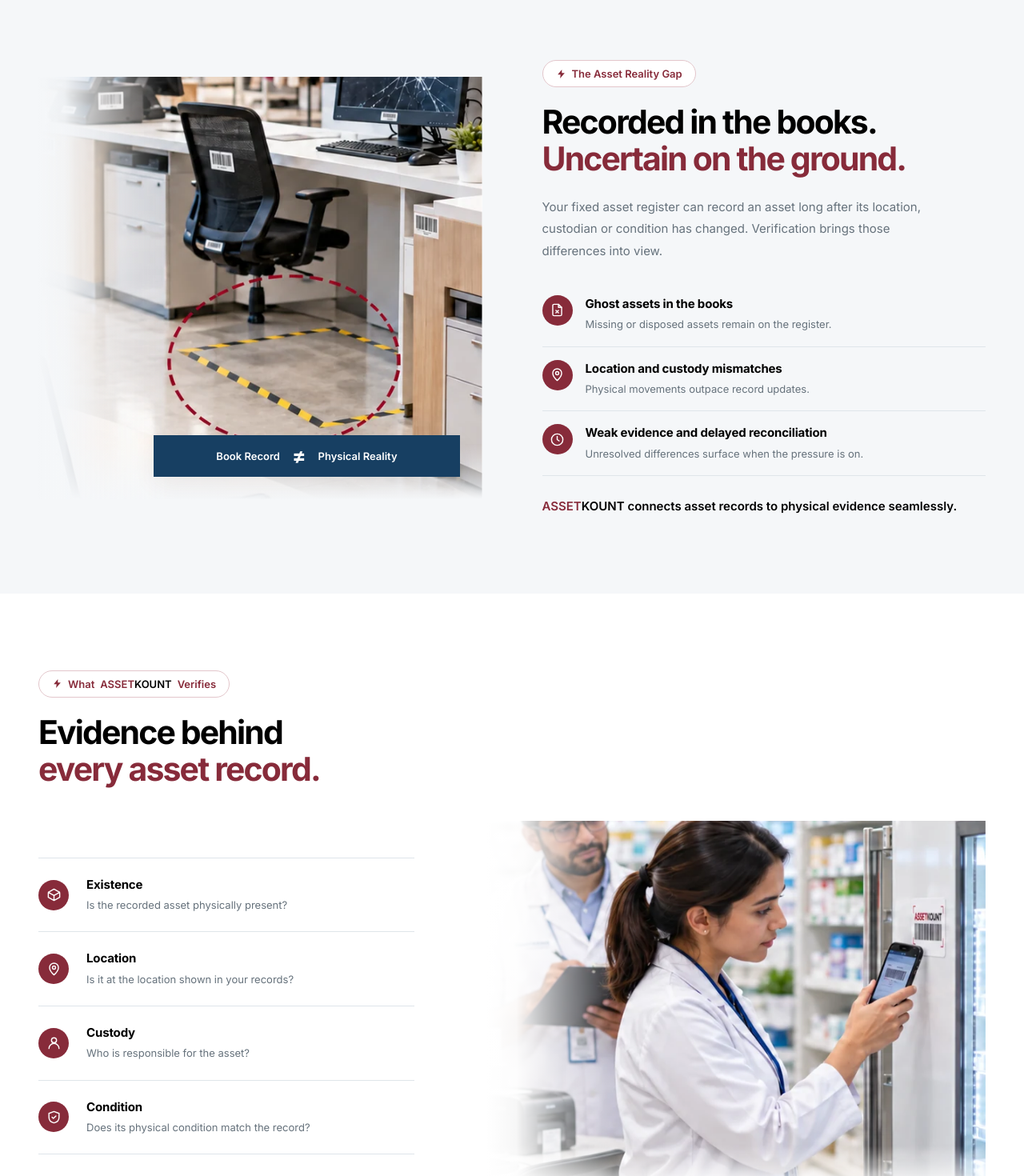
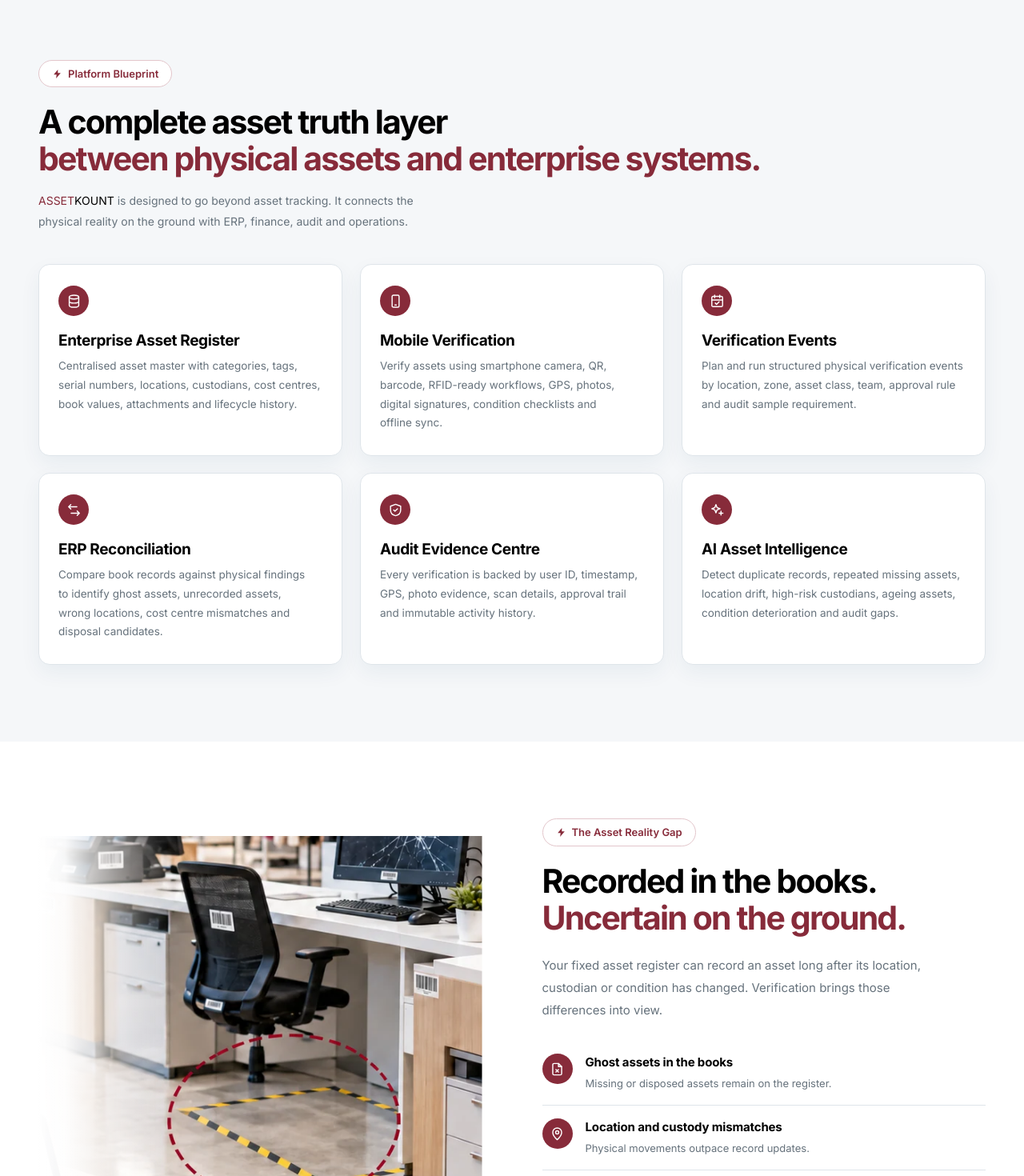
Before and after one commit to raiabhimanyu411-create/assetskount, a React (Vite) app in the folder client/: page / in a window 1280 px wide. Shown: the part 800-2270 px from the top of the page at 80% size. Built offline with nearby package versions, Linux system fonts and the light colour scheme.

Commit message:
new section added

```diff
--- a/client/src/pages/Home.module.css
+++ b/client/src/pages/Home.module.css
@@ -3,6 +3,9 @@
 .page {
   --ink: #182b3c;
   --tint: var(--bg-light);
+  /* Section background, and the colour that stands out against it. */
+  --surface: #fff;
+  --raised: var(--tint);
   background: #fff;
   color: var(--ink);
   line-height: 1.65;
@@ -34,7 +37,7 @@
   isolation: isolate;
   overflow: hidden;
   min-width: 0;
-  background: #fff;
+  background: var(--surface);
   aspect-ratio: 1.12;
 }
 
@@ -53,12 +56,8 @@
   content: "";
   position: absolute;
   inset: 0;
-  background: linear-gradient(90deg, #fff 0%, rgba(255, 255, 255, .82) 8%, rgba(255, 255, 255, 0) 28%);
+  background: linear-gradient(90deg, var(--surface) 0%, color-mix(in srgb, var(--surface) 82%, transparent) 8%, transparent 28%);
   pointer-events: none;
-}
-
-.onTint .slideCrop::after {
-  background: linear-gradient(90deg, var(--tint), rgba(245, 247, 249, .9) 7%, transparent 28%);
 }
 
 /* Hero */
@@ -248,8 +247,8 @@
 }
 
 /* Section scaffolding */
-.section { padding: 96px 0; background: #fff; }
-.tint { background: var(--tint); }
+.section { padding: 96px 0; background: var(--surface); }
+.tint { --surface: var(--tint); --raised: #fff; }
 
 .split {
   display: grid;
@@ -327,8 +326,8 @@
 
 .gapArt::after {
   background:
-    linear-gradient(90deg, #fff 0%, rgba(255, 255, 255, .96) 6%, transparent 30%),
-    linear-gradient(0deg, #fff 0%, transparent 13%);
+    linear-gradient(90deg, var(--surface) 0%, color-mix(in srgb, var(--surface) 96%, transparent) 6%, transparent 30%),
+    linear-gradient(0deg, var(--surface) 0%, transparent 13%);
 }
 
 .gapLabel {
@@ -367,7 +366,6 @@
 
 .verifies .dimensionList article { align-items: center; }
 
-.verifies .evidenceArt { background: #fff; }
 
 /* Verification journey on grey: intro under the heading, icons in the tabs, black text. */
 .page .journey h2,
@@ -397,8 +395,8 @@
   stroke-linejoin: round;
 }
 
-.journey .workflowTabs button[aria-selected="true"] { background: #fff; }
-.journey .workflowTabs button:hover { background: #fff; }
+.journey .workflowTabs button[aria-selected="true"] { background: var(--raised); }
+.journey .workflowTabs button:hover { background: var(--raised); }
 
 .numberedList.iconList li {
   display: flex;
@@ -424,17 +422,6 @@
 .stageIcon { width: 54px; height: 54px; }
 .stageIcon svg { width: 25px; height: 25px; }
 
-.verifies .evidenceArt::after {
-  background:
-    linear-gradient(90deg, #fff 0%, rgba(255, 255, 255, .96) 6%, transparent 26%),
-    linear-gradient(0deg, #fff 0%, transparent 12%);
-}
-
-.reality .gapArt::after {
-  background:
-    linear-gradient(90deg, var(--tint) 0%, rgba(245, 247, 249, .96) 6%, transparent 30%),
-    linear-gradient(0deg, var(--tint) 0%, transparent 13%);
-}
 
 /* Section label set in an outlined pill. */
 .sectionBadge {
@@ -474,13 +461,13 @@
 .dimensionList h3 { font-size: 22px; color: var(--primary); margin-bottom: 7px; }
 .dimensionList p { color: var(--muted); font-size: 14px; }
 
-.evidenceArt { aspect-ratio: 1.35; background: var(--tint); }
+.evidenceArt { aspect-ratio: 1.35; background: var(--surface); }
 .evidenceArt > img { width: 240%; top: -35%; }
 
 .evidenceArt::after {
   background:
-    linear-gradient(90deg, var(--tint) 0%, rgba(245, 247, 249, .96) 6%, transparent 26%),
-    linear-gradient(0deg, var(--tint) 0%, transparent 12%);
+    linear-gradient(90deg, var(--surface) 0%, color-mix(in srgb, var(--surface) 96%, transparent) 6%, transparent 26%),
+    linear-gradient(0deg, var(--surface) 0%, transparent 12%);
 }
 
 /* 03 Journey */
@@ -620,10 +607,10 @@
   color: var(--secondary);
   border-left: 3px solid var(--secondary);
   padding-left: 12px;
-  background: #fff;
-}
-
-.controlTabs button:hover { background: #fff; }
+  background: var(--raised);
+}
+
+.controlTabs button:hover { background: var(--raised); }
 
 .controlPanel { padding: 28px 15px 5px; min-height: 220px; }
 .controlPanel .eyebrowSmall { margin-bottom: 11px; }
@@ -719,7 +706,7 @@
   content: "";
   position: absolute;
   inset: 0;
-  background: linear-gradient(90deg, var(--tint), transparent 28%);
+  background: linear-gradient(90deg, var(--surface), transparent 28%);
 }
 
 .page .modelTitle { font-size: 34px; color: var(--primary); letter-spacing: -.04em; line-height: 1.15; }
@@ -1136,7 +1123,6 @@
 .outputList article > .issueIcon { margin-bottom: 14px; }
 
 .delivery .deliverySelector button[aria-selected="true"] { background: #173F62; color: #fff; }
-.delivery .modelPhoto::after { background: linear-gradient(90deg, var(--tint), transparent 28%); }
 .page .delivery .modelTitle { font-size: 26px; }
 .delivery .checkList li { font-size: 13px; }
 .delivery .modelResponsibility { font-size: 13px; }
@@ -1438,6 +1424,7 @@
 
 /* Soft glare that follows the pointer on tilting cards (set by useTilt). */
 .industryGrid article::after,
+.blueprintGrid article::after,
 .recolor .outputList article::after {
   content: "";
   position: absolute;
@@ -1450,6 +1437,7 @@
 }
 
 .industryGrid article:hover::after,
+.blueprintGrid article:hover::after,
 .recolor .outputList article:hover::after { opacity: 1; }
 
 /*
@@ -1540,6 +1528,37 @@
 }
 
 /* Industries we serve: six photo cards and a brand sign-off. */
+/* Platform blueprint: six capability cards under the hero. */
+.blueprintHead { margin-bottom: 40px; }
+.page .blueprint h2 { color: #000; }
+
+.blueprintGrid { display: grid; grid-template-columns: repeat(3, 1fr); gap: 22px; }
+
+.blueprintGrid article {
+  position: relative;
+  overflow: hidden;
+  padding: 26px 24px 28px;
+  border: 1px solid var(--line);
+  border-radius: 14px;
+  background: #fff;
+  box-shadow: 0 10px 26px rgba(23, 63, 98, .06);
+  transform: perspective(900px) rotateX(var(--tilt-x, 0deg)) rotateY(var(--tilt-y, 0deg)) translateY(var(--lift, 0px));
+  transition: transform .5s var(--ease-out), box-shadow .4s, border-color .4s;
+}
+
+.blueprintGrid article:hover { --lift: -4px; border-color: #e3c6cb; box-shadow: 0 20px 40px rgba(23, 63, 98, .12); }
+.page .blueprintGrid h3 { margin-top: 20px; font-size: 19px; color: #000; letter-spacing: -.02em; }
+.blueprintGrid p { margin-top: 10px; font-size: 13.5px; line-height: 1.75; color: var(--muted); }
+
+@media (max-width: 1000px) {
+  .blueprintGrid { grid-template-columns: repeat(2, 1fr); }
+}
+
+@media (max-width: 760px) {
+  .blueprintGrid { grid-template-columns: 1fr; gap: 16px; }
+  .blueprintGrid article { padding: 22px 20px 24px; }
+}
+
 .industriesHead { margin-bottom: 40px; }
 .page .industriesHead h2 { color: #000; }
 
--- a/client/src/pages/HomePage.jsx
+++ b/client/src/pages/HomePage.jsx
@@ -26,6 +26,36 @@
       <circle cx="12" cy="12" r="9" />
       <path d="M12 7v5l3 2" />
     </>
+  )],
+];
+
+const blueprint = [
+  ["Enterprise Asset Register", "Centralised asset master with categories, tags, serial numbers, locations, custodians, cost centres, book values, attachments and lifecycle history.", (
+    <>
+      <ellipse cx="12" cy="5.5" rx="7.5" ry="3" />
+      <path d="M4.5 5.5v13c0 1.7 3.4 3 7.5 3s7.5-1.3 7.5-3v-13M4.5 12c0 1.7 3.4 3 7.5 3s7.5-1.3 7.5-3" />
+    </>
+  )],
+  ["Mobile Verification", "Verify assets using smartphone camera, QR, barcode, RFID-ready workflows, GPS, photos, digital signatures, condition checklists and offline sync.", (
+    <>
+      <rect x="6.5" y="2.5" width="11" height="19" rx="2" />
+      <path d="M11 18h2" />
+    </>
+  )],
+  ["Verification Events", "Plan and run structured physical verification events by location, zone, asset class, team, approval rule and audit sample requirement.", (
+    <>
+      <rect x="3.5" y="4.5" width="17" height="16" rx="2" />
+      <path d="M8 2.5v4M16 2.5v4M3.5 10h17M9 15l2 2 4-4" />
+    </>
+  )],
+  ["ERP Reconciliation", "Compare book records against physical findings to identify ghost assets, unrecorded assets, wrong locations, cost centre mismatches and disposal candidates.", (
+    <path d="M7 3.5 3.5 7 7 10.5M3.5 7h13M17 13.5l3.5 3.5-3.5 3.5M20.5 17h-13" />
+  )],
+  ["Audit Evidence Centre", "Every verification is backed by user ID, timestamp, GPS, photo evidence, scan details, approval trail and immutable activity history.", (
+    <path d="M12 3 4 6v6c0 5 3.5 8 8 9 4.5-1 8-4 8-9V6l-8-3ZM9 12l2 2 4-4" />
+  )],
+  ["AI Asset Intelligence", "Detect duplicate records, repeated missing assets, location drift, high-risk custodians, ageing assets, condition deterioration and audit gaps.", (
+    <path d="M10 3.5 11.8 8.2 16.5 10l-4.7 1.8L10 16.5l-1.8-4.7L3.5 10l4.7-1.8L10 3.5ZM18 14v6M15 17h6" />
   )],
 ];
 
@@ -258,11 +288,34 @@
   event.currentTarget.parentElement.children[next]?.focus();
 }
 
+function Blueprint() {
+  return (
+    <section className={`${styles.section} ${styles.tint} ${styles.blueprint}`} id="blueprint" aria-labelledby="blueprint-title">
+      <div className={site.container}>
+        <div className={styles.blueprintHead}>
+          <Badge>Platform Blueprint</Badge>
+          <Lines id="blueprint-title" lines={["A complete asset truth layer", <em key="a">between physical assets and enterprise systems.</em>]} />
+          <p className={styles.journeyIntro} data-reveal=""><Brand /> is designed to go beyond asset tracking. It connects the physical reality on the ground with ERP, finance, audit and operations.</p>
+        </div>
+        <div className={styles.blueprintGrid} data-stagger="" data-draw-icons="">
+          {blueprint.map(([title, text, icon]) => (
+            <article key={title} data-tilt="5">
+              <Icon>{icon}</Icon>
+              <h3>{title}</h3>
+              <p>{text}</p>
+            </article>
+          ))}
+        </div>
+      </div>
+    </section>
+  );
+}
+
 function Journey() {
   const [active, setActive] = useState(0);
   const stage = stages[active];
   return (
-    <section className={`${styles.section} ${styles.tint} ${styles.journey}`} id="journey" aria-labelledby="journey-title">
+    <section className={`${styles.section} ${styles.journey}`} id="journey" aria-labelledby="journey-title">
       <div className={site.container}>
         <div className={styles.heading}>
           <div>
@@ -310,7 +363,7 @@
   const [active, setActive] = useState(0);
   const control = controls[active];
   return (
-    <section className={`${styles.section} ${styles.tint} ${styles.onTint} ${styles.recolor}`} id="controls" aria-labelledby="controls-title">
+    <section className={`${styles.section} ${styles.recolor}`} id="controls" aria-labelledby="controls-title">
       <div className={site.container}>
         <div className={styles.heading}>
           <div>
@@ -367,7 +420,7 @@
   const [active, setActive] = useState(0);
   const model = models[active];
   return (
-    <section className={`${styles.section} ${styles.tint} ${styles.recolor} ${styles.delivery}`} id="delivery" aria-labelledby="delivery-title">
+    <section className={`${styles.section} ${styles.recolor} ${styles.delivery}`} id="delivery" aria-labelledby="delivery-title">
       <div className={site.container}>
         <div className={styles.heading}>
           <div>
@@ -513,7 +566,7 @@
 
 function RealTimeControl() {
   return (
-    <section className={`${styles.section} ${styles.tint} ${styles.rtSection}`} id="control-centre" aria-labelledby="rt-title">
+    <section className={`${styles.section} ${styles.rtSection}`} id="control-centre" aria-labelledby="rt-title">
       <div className={site.container}>
         <div className={styles.rtHead} data-reveal="">
           <Lines id="rt-title" lines={["Mobile Evidence + Real-Time Control"]} />
@@ -545,7 +598,8 @@
 
 // The hero alternates between its two messages; both stay stacked in one grid
 // cell so the buttons below never jump when the text changes.
-const HERO_INTERVAL = 4000;
+const HERO_INTERVAL = 5000;
+const HERO_SLIDES = 3;
 
 function HeroHeadings() {
   // -1 until the preloader lifts, so the first heading rises into view.
@@ -558,7 +612,7 @@
       if (cancelled) return;
       setSlides({ active: 0, leaving: -1 });
       timer = window.setInterval(() => {
-        setSlides(({ active: current }) => ({ active: (current + 1) % 2, leaving: current }));
+        setSlides(({ active: current }) => ({ active: (current + 1) % HERO_SLIDES, leaving: current }));
       }, HERO_INTERVAL);
     });
     return () => {
@@ -583,6 +637,10 @@
         <HeroLines className={styles.heroTitle} lines={["Every Asset.", "Everywhere.", <em key="a">One Clear View.</em>]} />
         <p className={`${styles.heroSubtitle} ${styles.heroFade}`}>Your Central, Customisable Source of Truth.</p>
         <p className={`${styles.heroDescription} ${styles.heroFade}`} style={{ "--delay": ".12s" }}>Bring asset tracking, automated inspections and compliance evidence together in one platform—for complete operational accountability, without chasing spreadsheets.</p>
+      </div>
+      <div className={slide(2)} aria-hidden={active !== 2}>
+        <HeroLines className={styles.heroTitle} lines={["Every asset verified.", "Every movement tracked.", <em key="a">Every record audit-ready.</em>]} />
+        <p className={`${styles.heroDescription} ${styles.heroFade}`}><Brand /> gives enterprises a mobile-first platform to verify physical assets, capture evidence, reconcile with ERP and create a trusted asset truth layer across every location.</p>
       </div>
     </div>
   );
@@ -637,8 +695,10 @@
         </div>
       </section>
 
+      <Blueprint />
+
       {/* 01: presentation visuals 02 / 02A */}
-      <section className={`${styles.section} ${styles.tint} ${styles.reality}`} id="reality" aria-labelledby="reality-title">
+      <section className={`${styles.section} ${styles.reality}`} id="reality" aria-labelledby="reality-title">
         <div className={`${site.container} ${styles.split} ${styles.copyFirst}`}>
           <Slide name="reality-gap" className={styles.gapArt} alt="An asset register alongside a workplace with a missing asset and damaged equipment">
             <div className={styles.gapLabel}><span>Book Record</span><b aria-hidden="true">≠</b><span>Physical Reality</span></div>
@@ -664,7 +724,7 @@
       </section>
 
       {/* 02: presentation visual 03 */}
-      <section className={`${styles.section} ${styles.verifies}`} id="platform" aria-labelledby="platform-title">
+      <section className={`${styles.section} ${styles.tint} ${styles.verifies}`} id="platform" aria-labelledby="platform-title">
         <div className={site.container}>
           <div className={styles.heading}>
             <div>
@@ -693,7 +753,7 @@
       <Journey />
 
       {/* 04: presentation visual 05 */}
-      <section className={`${styles.section} ${styles.mobileSection}`} id="mobile" aria-labelledby="mobile-title">
+      <section className={`${styles.section} ${styles.tint} ${styles.mobileSection}`} id="mobile" aria-labelledby="mobile-title">
         <div className={`${site.container} ${styles.split} ${styles.copyFirst}`}>
           <Slide name="mobile-verification" className={styles.mobileArt} alt="A smartphone captures the asset tag on a point of sale printer">
             <div className={styles.evidenceSlip}>
@@ -720,7 +780,7 @@
       <RealTimeControl />
 
       {/* 05: presentation visual 06 */}
-      <section className={`${styles.section} ${styles.exceptions}`} id="exceptions" aria-labelledby="exceptions-title">
+      <section className={`${styles.section} ${styles.tint} ${styles.exceptions}`} id="exceptions" aria-labelledby="exceptions-title">
         <div className={`${site.container} ${styles.split}`}>
           <div className={styles.copy}>
             <p className={styles.sectionBadge} data-reveal="">
@@ -754,7 +814,7 @@
       <Controls />
 
       {/* 07: presentation visuals 08 and 14 */}
-      <section className={`${styles.section} ${styles.recolor}`} id="reconciliation" aria-labelledby="reconciliation-title">
+      <section className={`${styles.section} ${styles.tint} ${styles.recolor}`} id="reconciliation" aria-labelledby="reconciliation-title">
         <div className={site.container}>
           <div className={styles.split}>
             <div className={styles.copy}>
@@ -796,7 +856,7 @@
       <Delivery />
 
       {/* 09: presentation visual 09 */}
-      <section className={`${styles.section} ${styles.recolor}`} id="pilot" aria-labelledby="pilot-title">
+      <section className={`${styles.section} ${styles.tint} ${styles.recolor}`} id="pilot" aria-labelledby="pilot-title">
         <div className={`${site.container} ${styles.split}`}>
           <div className={styles.copy}>
             <Badge>Focused Pilot</Badge>
@@ -814,7 +874,7 @@
       </section>
 
       {/* 10: presentation visual 10 */}
-      <section className={`${styles.section} ${styles.tint} ${styles.onTint} ${styles.recolor}`} id="demo" aria-labelledby="demo-title">
+      <section className={`${styles.section} ${styles.recolor}`} id="demo" aria-labelledby="demo-title">
         <div className={`${site.container} ${styles.split} ${styles.copyFirst}`}>
           <div className={styles.demoVisual}>
             <Slide name="demo" alt="A smartphone and laptop show the connection between a tagged physical asset and its verification record" />
@@ -831,7 +891,7 @@
         </div>
       </section>
 
-      <section className={`${styles.section} ${styles.industries}`} id="industries" aria-labelledby="industries-title">
+      <section className={`${styles.section} ${styles.tint} ${styles.industries}`} id="industries" aria-labelledby="industries-title">
         <div className={site.container}>
           <div className={styles.industriesHead}>
             <Badge>Industries We Serve</Badge>
```
Also changed, not shown: client/public/assets/enterprise/control-centre-app.webp.
